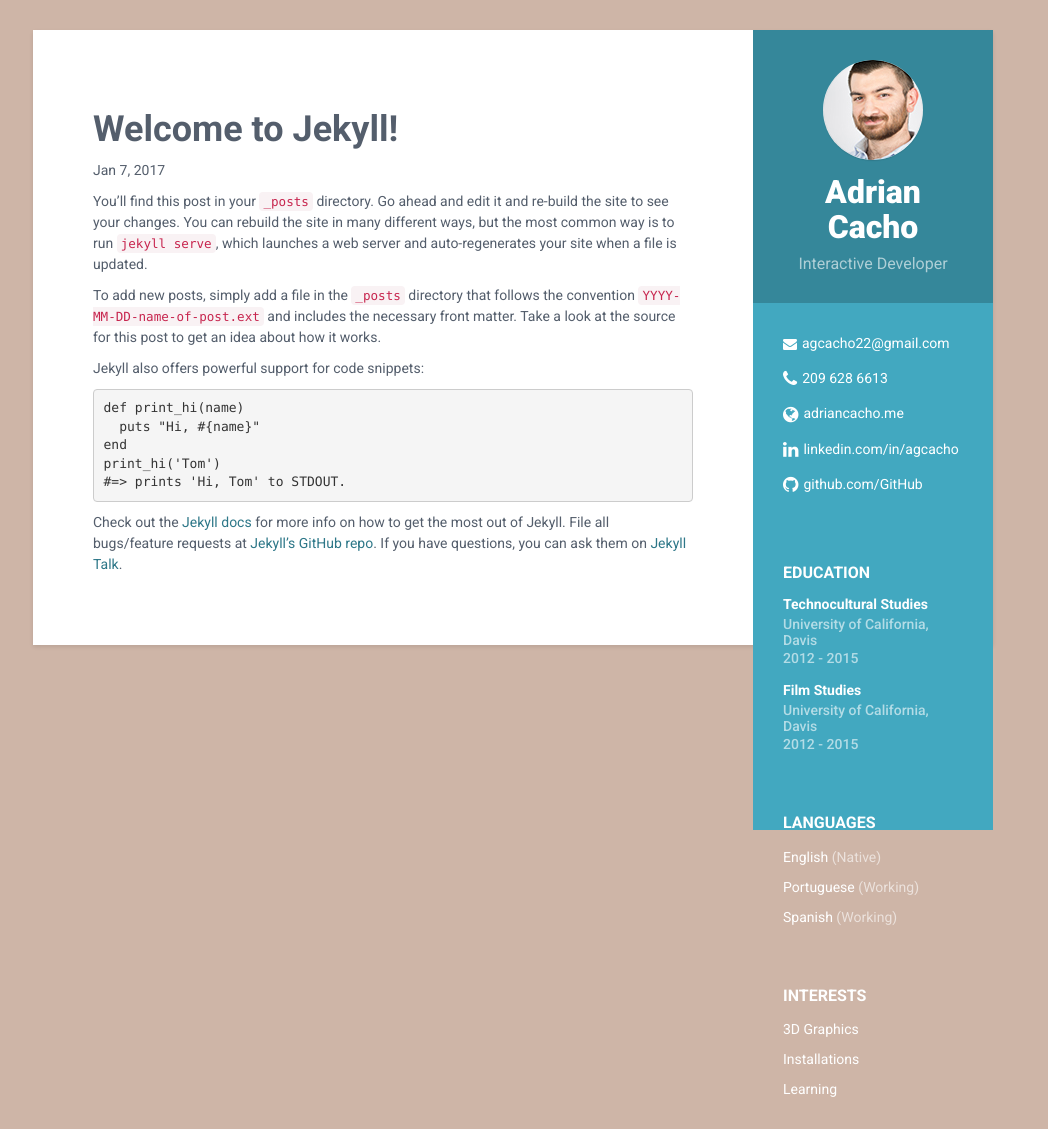
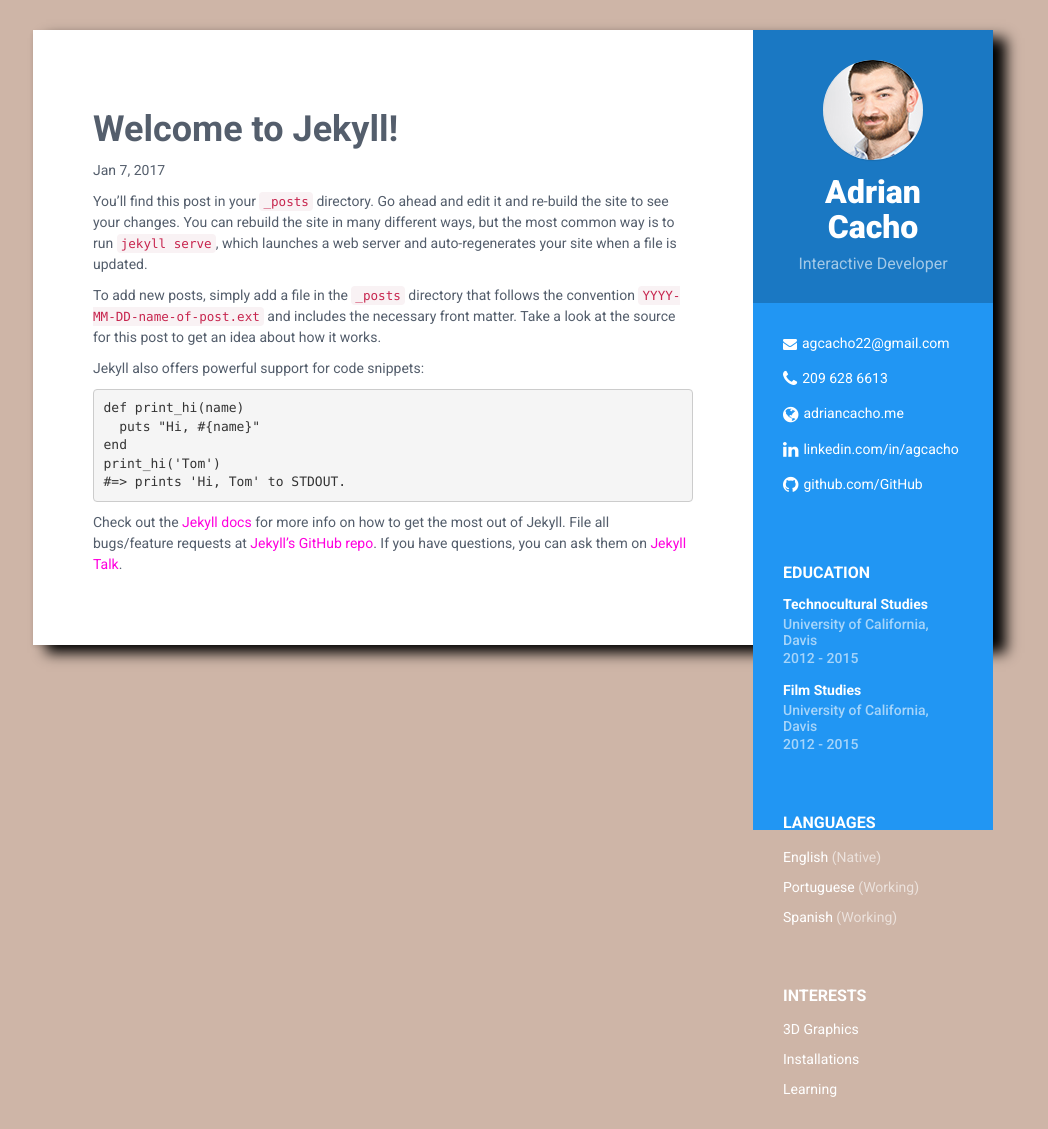
Before and after one commit to Tortillaguy/Tortillaguy.github.io, a Jekyll site: the page built from _posts/2017-01-06-welcome-to-jekyll.markdown, in a window 1280 px wide. Shown: the whole page, without its empty margins (127-1175 px from the left). Built offline with Jekyll 4.4.1, drawn with Linux system fonts in a browser that asks for light colours.

Commit message:
color palette

```diff
--- a/_includes/experience.html
+++ b/_includes/experience.html
@@ -26,7 +26,7 @@
                     <div class="meta">
                         <div class="upper-row">
                             <h3 class="job-title">Interactive Engineer - Consultant</h3>
-                            <div class="time accent">July 2016 - Present</div>
+                            <div class="time accent">July 2016 - Jan 2017</div>
                         </div><!--//upper-row-->
                         <div class="company accent">Float Hybrid, San Francisco</div>
                     </div><!--//meta-->
--- a/assets/css/styles.css
+++ b/assets/css/styles.css
@@ -26,15 +26,15 @@
   font-weight: 700;
 }
 a {
-  color: #2d7788;
-  -webkit-transition: all 0.4s ease-in-out;
-  -moz-transition: all 0.4s ease-in-out;
-  -ms-transition: all 0.4s ease-in-out;
-  -o-transition: all 0.4s ease-in-out;
+  color: #ff00de;
+  -webkit-transition: all 0.2s ease-in-out;
+  -moz-transition: all 0.2s ease-in-out;
+  -ms-transition: all 0.2s ease-in-out;
+  -o-transition: all 0.2s ease-in-out;
 }
 a:hover {
   text-decoration: underline;
-  color: #1a454f;
+  color: #2196f3;
 }
 a:focus {
   text-decoration: none;
@@ -52,7 +52,7 @@
   box-shadow: 0px 2px 4px rgba(0, 0, 0, 0.1);
 }
 .sidebar-wrapper {
-  background: #42A8C0;
+  background: #2196f3;
   position: absolute;
   right: 0;
   width: 240px;
@@ -156,12 +156,13 @@
   background: #fff;
   padding: 60px;
   padding-right: 300px;
+  box-shadow: 13px 8px 13px 0px black;
 }
 .main-wrapper .section-title {
   text-transform: uppercase;
   font-size: 20px;
   font-weight: 500;
-  color: #2d7788;
+  color: #2196f3;
   position: relative;
   margin-top: 0;
   margin-bottom: 20px;
@@ -180,7 +181,7 @@
   -moz-background-clip: padding;
   -webkit-background-clip: padding-box;
   background-clip: padding-box;
-  background: #2d7788;
+  background: #2196f3;
   text-align: center;
   padding-top: 8px;
   font-size: 16px;
@@ -209,7 +210,6 @@
   position: absolute;
   right: 0;
   top: 0;
-  color: #97AAC3;
 }
 .main-wrapper .company {
   margin-bottom: 10px;
@@ -241,7 +241,7 @@
 }
 .skillset .level-bar-inner {
   height: 12px;
-  background: #7bc2d3;
+  background: #2196f3;
 }
 .footer {
   padding: 30px;
@@ -306,7 +306,7 @@
 
 /* Custom CSS */
 .accent {
-  color: #E0172F;
+  color: #F44336;
 }
 
 body {
```
